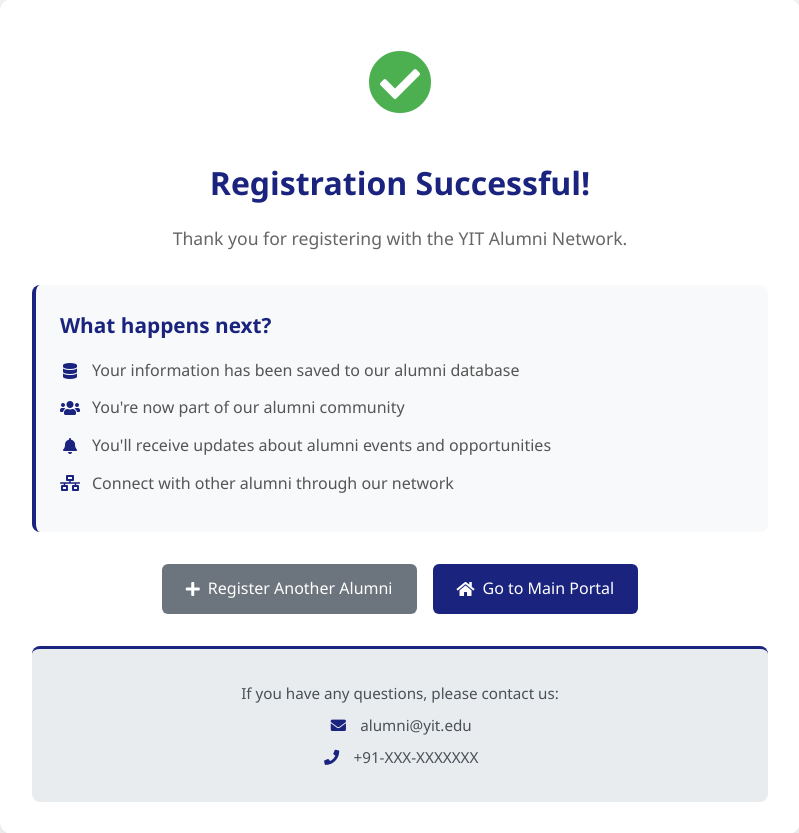
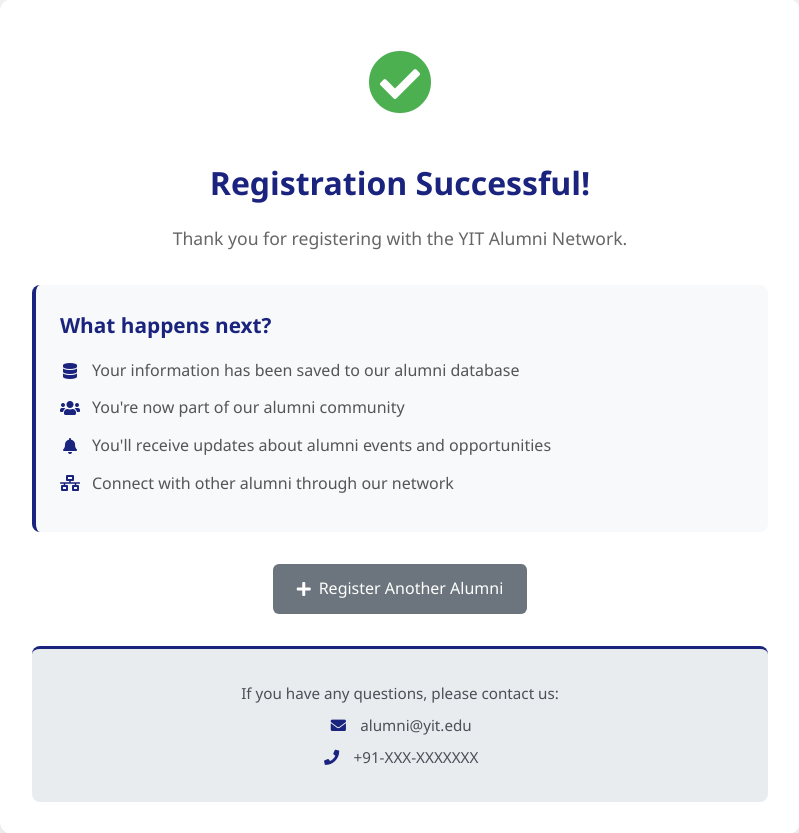
Before and after one commit to Zain10010/ALUMNI5, a Flask app: page /registration-success in a window 1280 px wide. Shown: the part 187-1020 px from the top of the page, without its empty margins (240-1039 px from the left). Run offline with Flask 2, Linux system fonts and the light colour scheme.

Commit message:
Remove 'Go to Main Portal' button from registration success page - Keep only 'Register Another Alumni' button - Simplify user flow in registration portal

```diff
--- a/templates/registration_success.html
+++ b/templates/registration_success.html
@@ -40,10 +40,6 @@
                         <i class="fas fa-plus"></i>
                         Register Another Alumni
                     </a>
-                    <a href="{{ url_for('dashboard') }}" class="btn btn-primary">
-                        <i class="fas fa-home"></i>
-                        Go to Main Portal
-                    </a>
                 </div>
 
                 <div class="contact-info">
```
